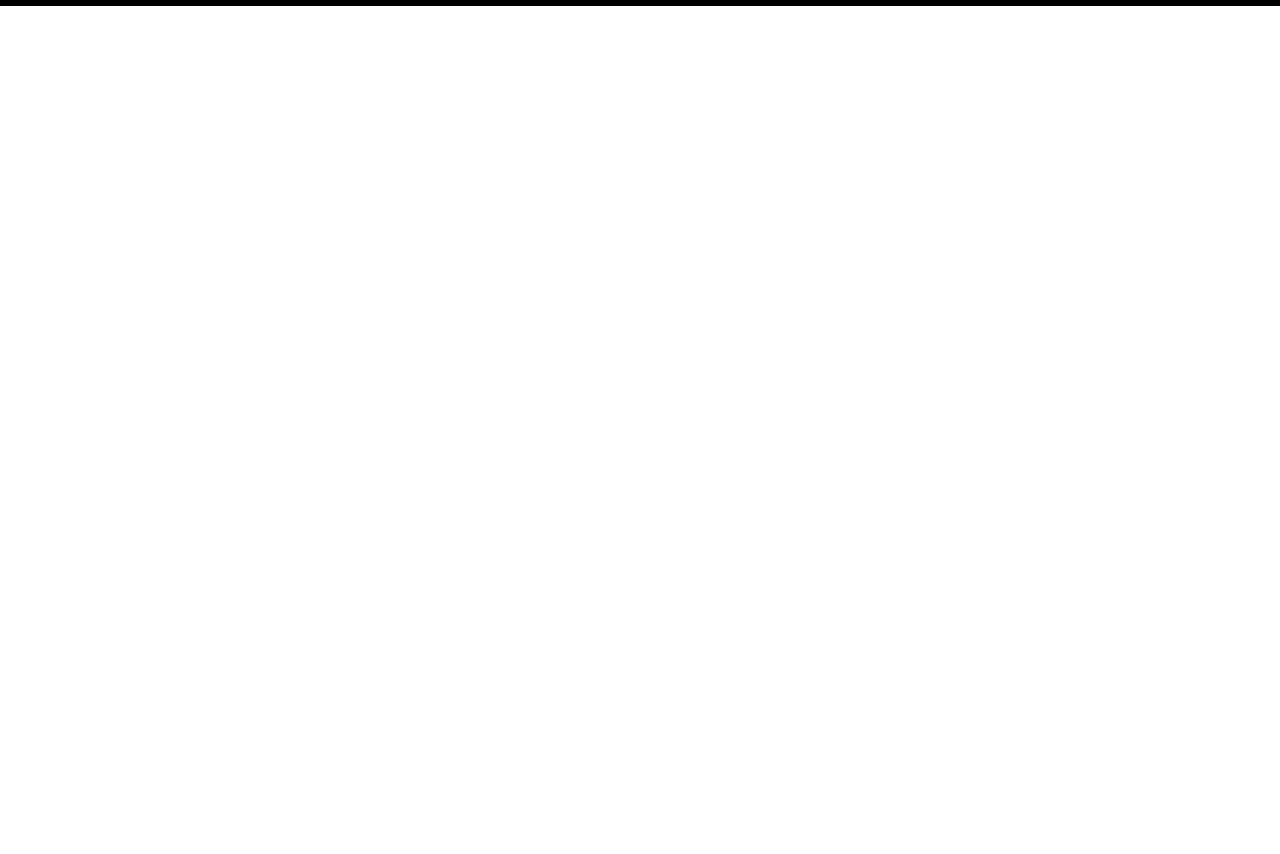
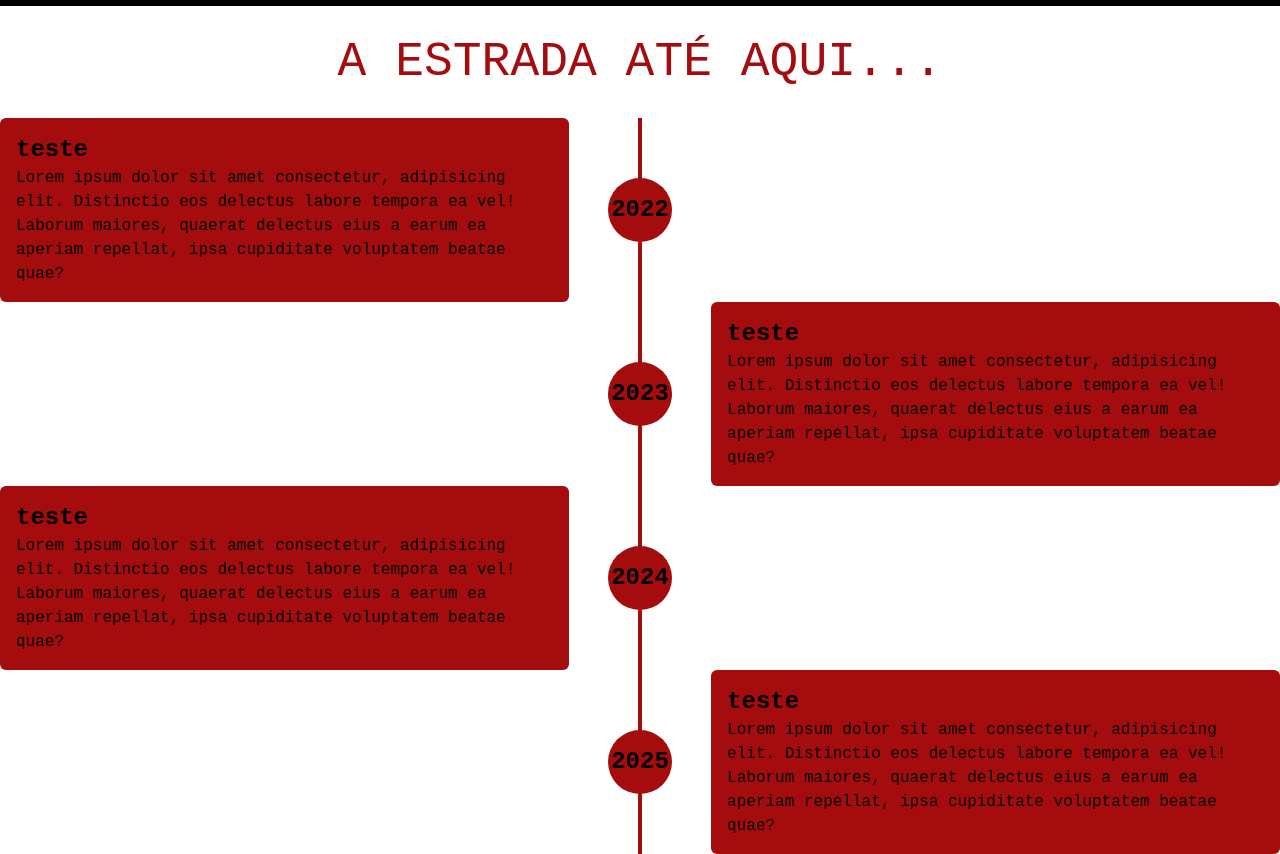
Before and after one commit to DaviCalebe/portfolio, a React (Vite) app in the folder app/: page / in a window 1280 px wide. Shown: the part 1634-2488 px from the top of the page. Before the commit the page ends 1640 px from the top, so only its background shows below. Built offline with nearby package versions, Linux system fonts and the light colour scheme.

Commit message:
feat: timeline structure

```diff
--- a/app/src/App.tsx
+++ b/app/src/App.tsx
@@ -2,6 +2,7 @@
 import { ToggleNav } from './components/toggle-nav';
 import Intro from './sections/intro';
 import About from './sections/about';
+import Timeline from './sections/timeline';
 
 function App() {
 
@@ -10,6 +11,7 @@
       <ToggleNav />
       <Intro />
       <About />
+      <Timeline />
     </main>
   )
 }
--- a/app/src/index.css
+++ b/app/src/index.css
@@ -18,4 +18,5 @@
 
 [data-theme="light"]{
   --base-color: #fff;
+  --color-base: #fff;
  }
--- a/app/src/sections/about.tsx
+++ b/app/src/sections/about.tsx
@@ -1,7 +1,7 @@
 const About = () => {
   return (
       <section className="relative flex justify-center min-h-[55rem] h-auto overflow-hidden bg-[#C6B7CE]">
-          <svg className="absolute top-0 -mt-px z-5 rotate-180" data-name="Layer 1" xmlns="http://www.w3.org/2000/svg" viewBox="0 0 1200 120" preserveAspectRatio="none">
+          <svg className="absolute top-0 -mt-px z-5 rotate-180 text-base" data-name="Layer 1" xmlns="http://www.w3.org/2000/svg" viewBox="0 0 1200 120" preserveAspectRatio="none">
               <path d="M600,112.77C268.63,112.77,0,65.52,0,7.23V120H1200V7.23C1200,65.52,931.37,112.77,600,112.77Z" fill="currentColor"></path>
           </svg>
 
@@ -15,14 +15,14 @@
           </svg>
 
           <div className="relative flex flex-col items-center self-center gap-19 text-center">
-              <h1 className="text-5xl font-medium max-w-[800px] z-5">SOBRE MIM</h1>
+              <h1 className="text-5xl font-semibold max-w-[800px] z-5">SOBRE MIM</h1>
 
-              <p className="text-3xl font-bold max-w-[800px] z-5">Lorem ipsum dolor sit amet consectetur adipisicing elit. Sit aperiam eaque ea nobis tempora impedit perspiciatis nesciunt consectetur magnam numquam, necessitatibus aliquam illo libero ratione eligendi nemo voluptatibus et facere.</p>
+              <p className="text-3xl font-medium max-w-[800px] z-5">Lorem ipsum dolor sit amet consectetur adipisicing elit. Sit aperiam eaque ea nobis tempora impedit perspiciatis nesciunt consectetur magnam numquam, necessitatibus aliquam illo libero ratione eligendi nemo voluptatibus et facere.</p>
 
-              <p className="text-3xl font-bold max-w-[800px] z-5">Lorem ipsum dolor sit amet consectetur adipisicing elit. Sit aperiam eaque ea nobis tempora impedit perspiciatis nesciunt consectetur magnam numquam, necessitatibus aliquam illo libero ratione eligendi nemo voluptatibus et facere.</p>
+              <p className="text-3xl font-medium max-w-[800px] z-5">Lorem ipsum dolor sit amet consectetur adipisicing elit. Sit aperiam eaque ea nobis tempora impedit perspiciatis nesciunt consectetur magnam numquam, necessitatibus aliquam illo libero ratione eligendi nemo voluptatibus et facere.</p>
           </div>
 
-          <svg className="absolute bottom-0 -mb-px z-5" data-name="Layer 1" xmlns="http://www.w3.org/2000/svg" viewBox="0 0 1200 120" preserveAspectRatio="none">
+          <svg className="absolute bottom-0 -mb-px z-5 text-base" data-name="Layer 1" xmlns="http://www.w3.org/2000/svg" viewBox="0 0 1200 120" preserveAspectRatio="none">
               <path d="M600,112.77C268.63,112.77,0,65.52,0,7.23V120H1200V7.23C1200,65.52,931.37,112.77,600,112.77Z" fill="currentColor"></path>
           </svg>
       </section>
--- a/app/src/sections/timeline.tsx
+++ b/app/src/sections/timeline.tsx
@@ -1,6 +1,75 @@
 const Timeline = () => {
     return (
-        <section>
+        <section className="">
+            <h1 className="text-5xl text-center text-tertiary uppercase py-8">A estrada até aqui...</h1>
+
+            <div className="mx-auto grid grid-cols-9">
+
+                {/* STEP 1 */}
+
+                <div className="col-span-4 w-full h-full">
+                    <div className="w-full h-full bg-tertiary rounded-md p-4">
+                        <h1 className="text-base text-2xl font-semibold">teste</h1>
+                        <p className="">Lorem ipsum dolor sit amet consectetur, adipisicing elit. Distinctio eos delectus labore tempora ea vel! Laborum maiores, quaerat delectus eius a earum ea aperiam repellat, ipsa cupiditate voluptatem beatae quae?</p>
+                    </div>
+                </div>
+
+                <div className="relative col-span-1 w-full h-full flex justify-center items-center">
+                    <div className="h-full w-1 bg-tertiary"></div>
+                    <div className="absolute w-16 h-16 rounded-full bg-tertiary flex justify-center items-center text-2xl font-bold">2022</div>
+                </div>
+
+                <div className="col-span-4 w-full h-full"></div>
+
+                {/* STEP 2 */}
+
+                <div className="col-span-4 w-full h-full"></div>
+
+                <div className="relative col-span-1 w-full h-full flex justify-center items-center">
+                    <div className="h-full w-1 bg-tertiary"></div>
+                    <div className="absolute w-16 h-16 rounded-full bg-tertiary flex justify-center items-center text-2xl font-bold">2023 </div>
+                </div>
+
+                <div className="col-span-4 w-full h-full">
+                    <div className="w-full h-full bg-tertiary rounded-md p-4">
+                        <h1 className="text-base text-2xl font-semibold">teste</h1>
+                        <p className="">Lorem ipsum dolor sit amet consectetur, adipisicing elit. Distinctio eos delectus labore tempora ea vel! Laborum maiores, quaerat delectus eius a earum ea aperiam repellat, ipsa cupiditate voluptatem beatae quae?</p>
+                    </div>
+                </div>
+
+                {/* STEP 3 */}
+
+                <div className="col-span-4 w-full h-full">
+                    <div className="w-full h-full bg-tertiary rounded-md p-4">
+                        <h1 className="text-base text-2xl font-semibold">teste</h1>
+                        <p className="">Lorem ipsum dolor sit amet consectetur, adipisicing elit. Distinctio eos delectus labore tempora ea vel! Laborum maiores, quaerat delectus eius a earum ea aperiam repellat, ipsa cupiditate voluptatem beatae quae?</p>
+                    </div>
+                </div>
+
+                <div className="relative col-span-1 w-full h-full flex justify-center items-center">
+                    <div className="h-full w-1 bg-tertiary"></div>
+                    <div className="absolute w-16 h-16 rounded-full bg-tertiary flex justify-center items-center text-2xl font-bold">2024</div>
+                </div>
+
+                <div className="col-span-4 w-full h-full"></div>
+
+                {/* STEP 4 */}
+
+                <div className="col-span-4 w-full h-full"></div>
+
+                <div className="relative col-span-1 w-full h-full flex justify-center items-center">
+                    <div className="h-full w-1 bg-tertiary"></div>
+                    <div className="absolute w-16 h-16 rounded-full bg-tertiary flex justify-center items-center text-2xl font-bold">2025</div>
+                </div>
+
+                <div className="col-span-4 w-full h-full">
+                    <div className="w-full h-full bg-tertiary rounded-md p-4">
+                        <h1 className="text-base text-2xl font-semibold">teste</h1>
+                        <p className="">Lorem ipsum dolor sit amet consectetur, adipisicing elit. Distinctio eos delectus labore tempora ea vel! Laborum maiores, quaerat delectus eius a earum ea aperiam repellat, ipsa cupiditate voluptatem beatae quae?</p>
+                    </div>
+                </div>
+            </div>
+
         </section>
     )
 }
```
